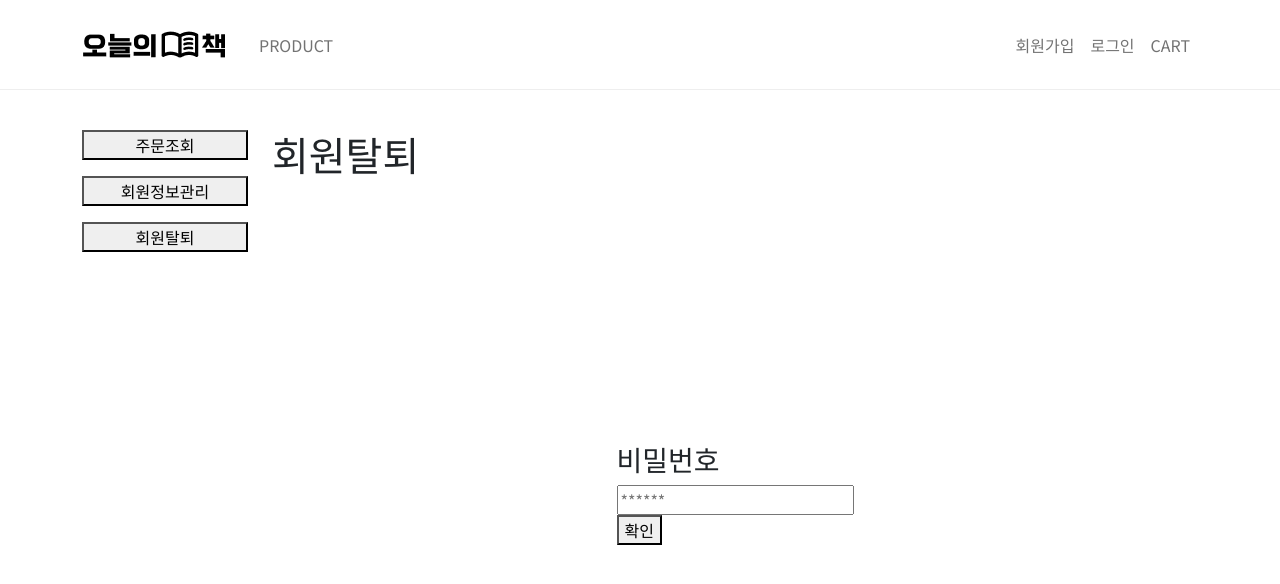
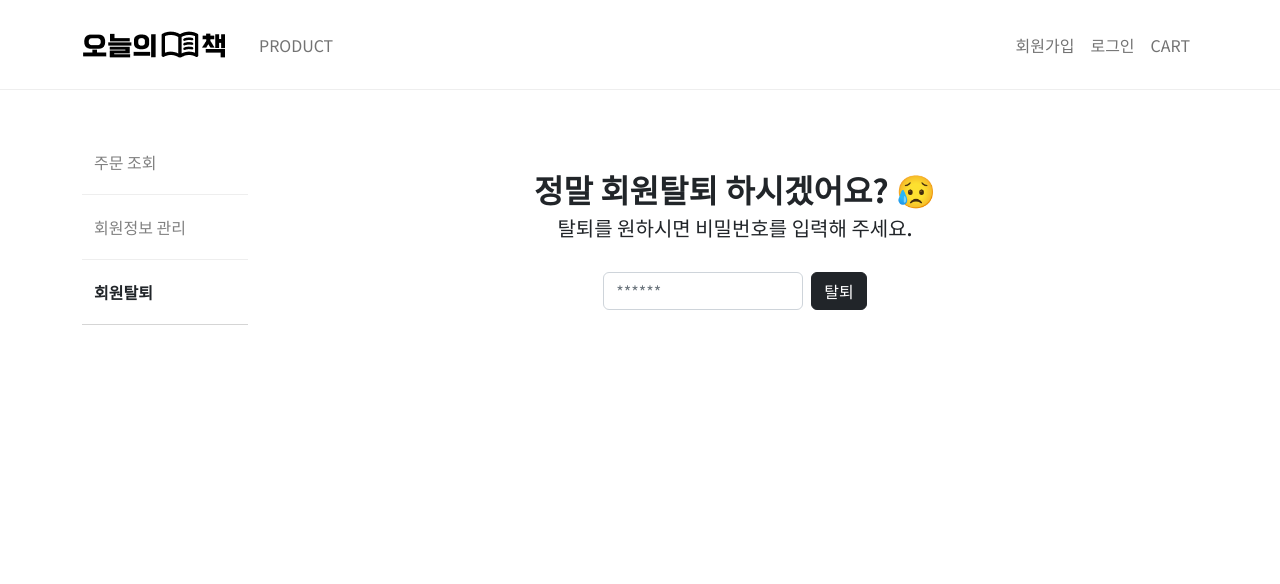
Before and after one commit to jeongjong10/EliceProject-BookStore_10team, a React (Create React App) app in the folder project/front/: page /account/secession in a window 1280 px wide. Shown: the top 584 px of the page. Built offline with nearby package versions, Linux system fonts and the light colour scheme.

Commit message:
마이페이지-회원정보수정,회원탈퇴 css 완료

```diff
--- a/project/front/src/views/components/AccountPrivacyModal.js
+++ b/project/front/src/views/components/AccountPrivacyModal.js
@@ -42,7 +42,7 @@ function AccountPrivacyModal({ show, onHide }) {
         <Modal.Body>
           <Form>
             <Form.Group className="mb-3" controlId="exampleForm.ControlInput1">
-              <Form.Label>비밀번호</Form.Label>
+              <Form.Label>본인확인을 위해 비밀번호를 입력해 주세요.</Form.Label>
               <Form.Control
                 type="password"
                 placeholder="********"
@@ -54,7 +54,9 @@ function AccountPrivacyModal({ show, onHide }) {
           </Form>
         </Modal.Body>
         <Modal.Footer>
-          <Button onClick={onHide}>닫기</Button>
+          <Button variant="secondary" onClick={onHide}>
+            취소
+          </Button>
           <Button
             onClick={(e) => {
               onClickConfirmButton(e);
--- /dev/null
+++ b/project/front/src/views/css/Secession.module.css
@@ -0,0 +1,22 @@
+/* 회원탈퇴 */
+.alignCenter {
+  display: flex;
+  height: 220px;
+  flex-direction: column;
+  justify-content: center;
+  align-items: center;
+}
+
+.alignCenter h2 {
+  font-weight: bold;
+}
+
+.form {
+  display: flex;
+  margin-top: 24px;
+}
+
+.form input {
+  width: 200px;
+  margin-right: 8px;
+}
--- a/project/front/src/views/routes/AcountPrivacy.js
+++ b/project/front/src/views/routes/AcountPrivacy.js
@@ -6,14 +6,12 @@ import {
   Col,
   Form,
   InputGroup,
-  Stack,
+  Nav,
 } from "react-bootstrap";
 import { useNavigate } from "react-router-dom";
-import cssCart from "../css/Cart.module.css";
-import cssOrder from "../css/Order.module.css";
+import { customAxios } from "../../config/customAxios";
 import Post from "../components/Post";
-import { customAxios } from "../../config/customAxios";
-import AccountPrivacyModal from "../components/AccountPrivacyModal";
+import cssList from "../css/List.module.css";
 
 const AcountPrivacy = () => {
   const navigate = useNavigate();
@@ -34,7 +32,6 @@ const AcountPrivacy = () => {
     return await customAxios
       .get("/account")
       .then((res) => {
-        console.log(res.data);
         setUser(res.data);
         setReceiverName(res.data.userName);
         if (res.data.phone) {
@@ -50,7 +47,6 @@ const AcountPrivacy = () => {
   }
   useEffect(() => {
     getData();
-    // 페이지 진입시 모달 설정
   }, []);
 
   const onSubmitHandler = async (event) => {
@@ -75,7 +71,6 @@ const AcountPrivacy = () => {
           },
         })
         .then((response) => {
-          console.log(response.data);
           alert("회원 정보가 저장되었습니다.");
         })
         .catch((error) => {
@@ -86,43 +81,35 @@ const AcountPrivacy = () => {
 
   return (
     <Container className="subContainer">
-      <div className={cssCart.titleArea}>
-        <h2 className="page-title">회원 정보 관리</h2>
-      </div>
       <Row>
         <Col xs lg="2">
-          <Stack gap={3}>
-            <button
-              className="order"
-              onClick={() => navigate("/account/orders")}
-            >
-              주문조회
-            </button>
-            <AccountPrivacyModal
-              show={modal}
-              onHide={() => {
-                setModal(false);
-              }}
-            />
-            <button
-              className="manager"
-              // onClick={(e) => {
-              //   e.preventDefault();
-              //   setModal(true);
-              // }} 회원 정보 관리 페이지에서 모달 접근x
-            >
-              회원정보관리
-            </button>
-            <button
-              className="deleted"
-              onClick={() => navigate("/account/secession")}
-            >
-              회원탈퇴
-            </button>
-          </Stack>
+          <Nav className="flex-column">
+            <Nav.Item className={cssList.unSelected}>
+              <a
+                onClick={() => {
+                  navigate("/account/orders");
+                }}
+              >
+                주문 조회
+              </a>
+            </Nav.Item>
+            <Nav.Item className={cssList.selected}>
+              <a>회원정보 관리</a>
+            </Nav.Item>
+            <Nav.Item className={cssList.unSelected}>
+              <a
+                onClick={() => {
+                  navigate("/account/secession");
+                }}
+              >
+                회원탈퇴
+              </a>
+            </Nav.Item>
+          </Nav>
         </Col>
-        <Col className={cssOrder.deliveryInfo}>
-          <Form>
+        <Col>
+          <h2 className={cssList.pageTitle}>회원정보 관리</h2>
+          <Form style={{ marginLeft: "24px" }}>
             <Form.Group className="mb-3" controlId="formBasicUsername">
               <Form.Label>이름</Form.Label>
               <Form.Control
--- a/project/front/src/views/routes/Secession.js
+++ b/project/front/src/views/routes/Secession.js
@@ -1,8 +1,10 @@
 import React, { useState } from "react";
 import { customAxios } from "../../config/customAxios";
 import { useNavigate } from "react-router-dom";
-import { Container, Row, Col, Stack } from "react-bootstrap";
+import { Container, Row, Col, Nav, Button, Form } from "react-bootstrap";
 import AccountPrivacyModal from "../components/AccountPrivacyModal";
+import cssList from "../css/List.module.css";
+import cssSecession from "../css/Secession.module.css";
 
 const Secession = () => {
   const [modal, setModal] = useState(false);
@@ -21,13 +23,12 @@ const Secession = () => {
           password,
         },
       })
-
       .then((response) => {
         if (response.data.message === "비밀번호가 일치하지 않음") {
           alert("비밀번호가 일치하지 않습니다.");
           window.location.reload();
         } else {
-          alert("회원 탈퇴가 되었습니다.");
+          alert("회원 탈퇴 되었습니다. 다음에 다시 만나요! 👋");
           localStorage.removeItem("JWT");
           navigate("/");
         }
@@ -39,63 +40,57 @@ const Secession = () => {
       <Container className="subContainer">
         <Row>
           <Col xs lg="2">
-            <Stack gap={3}>
-              <button
-                className="order"
+            <Nav className="flex-column">
+              <Nav.Item className={cssList.unSelected}>
+                <a
                   onClick={() => {
                     navigate("/account/orders");
                   }}
                 >
-                주문조회
-              </button>
+                  주문 조회
+                </a>
+              </Nav.Item>
+              <Nav.Item className={cssList.unSelected}>
+                <a
+                  onClick={(e) => {
+                    e.preventDefault();
+                    setModal(true);
+                  }}
+                >
+                  회원정보 관리
+                </a>
+              </Nav.Item>
+              <Nav.Item className={cssList.selected}>
+                <a>회원탈퇴</a>
+              </Nav.Item>
               <AccountPrivacyModal
                 show={modal}
                 onHide={() => {
                   setModal(false);
                 }}
               />
-              <button
-                className="manager"
-                onClick={(e) => {
-                  e.preventDefault();
-                  setModal(true);
-                }}
-              >
-                회원정보관리
-              </button>
-              <button className="deleted">회원탈퇴</button>
-            </Stack>
+            </Nav>
           </Col>
           <Col>
-            <h1>회원탈퇴</h1>
-            <div
-              style={{
-                display: "flex",
-                justifyContent: "center",
-                alignItems: "center",
-                width: "100%",
-                height: "80vh",
-              }}
-            >
-              <form style={{ display: "flex", flexDirection: "column" }}>
-                <h3>비밀번호</h3>
-                <input
+            <div className={cssSecession.alignCenter}>
+              <h2>정말 회원탈퇴 하시겠어요? 😥</h2>
+              <h5>탈퇴를 원하시면 비밀번호를 입력해 주세요.</h5>
+              <div className={cssSecession.form}>
+                <Form.Control
                   type="password"
                   value={password}
                   placeholder="******"
                   onChange={onPasswordHandler}
                 />
-                <div>
-                  <button
+                <Button
+                  variant="dark"
                   onClick={(event) => {
                     onClickConfirmButton(event);
                   }}
                 >
-                    확인
-                  </button>
+                  탈퇴
+                </Button>
               </div>
-                <br />
-              </form>
             </div>
           </Col>
         </Row>
```
Lines whose indentation alone changed are shown as unchanged.
